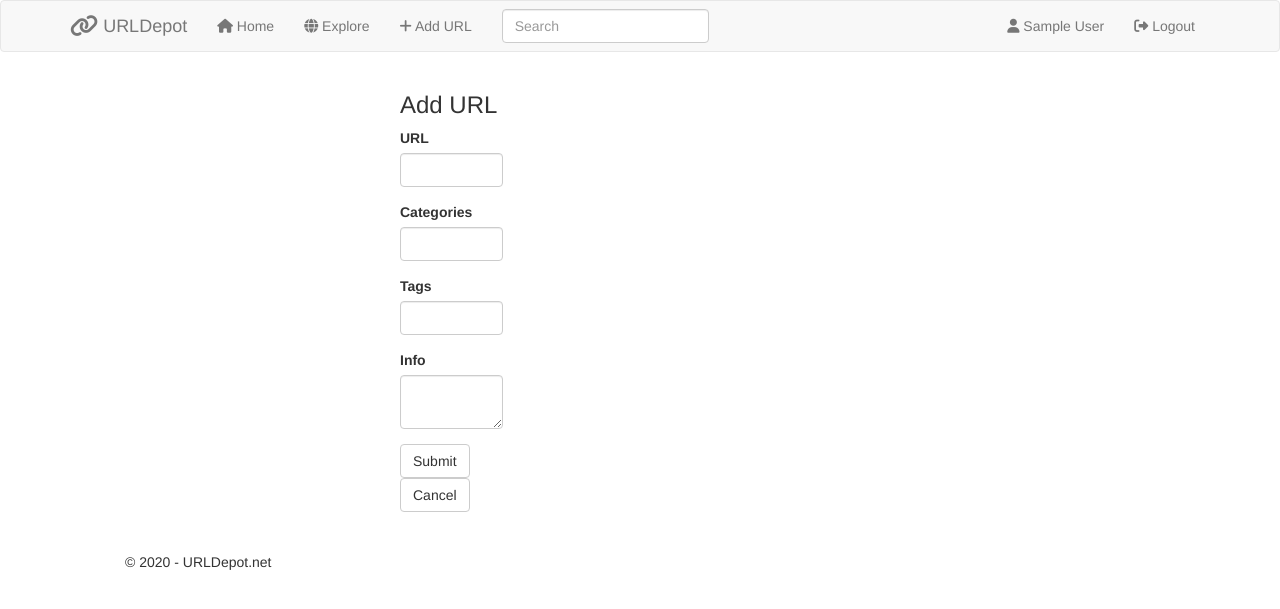
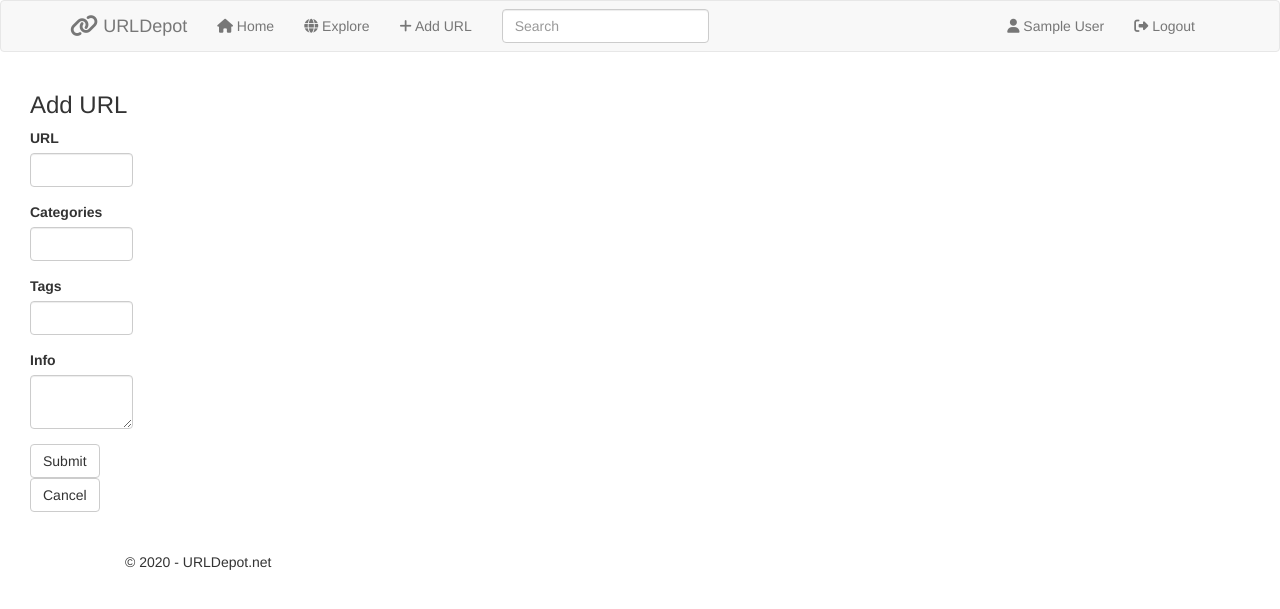
Before and after one commit to eddinn/urldepot, a Flask app: page /addpost in a window 1280 px wide. Shown: the top 609 px of the page. Run offline with Flask 2, Linux system fonts and the light colour scheme; the visitor is signed in with stand-in values (Sample User, id 1); data comes from the database, SQL or seed files in the repository; some libraries are stand-ins or nearby versions.

Commit message:
reconstruct post styling

```diff
--- a/app/templates/base.html
+++ b/app/templates/base.html
@@ -44,7 +44,7 @@
 {% endblock %}
 {% block content %}
     <div class="container" style="float: left;">
-        <div class="container" style="height: auto; width: 400px;">
+        <div class="container" style="float: left; height: auto; width: 400px;">
             {% with messages = get_flashed_messages() %}
             {% if messages %}
                 {% for message in messages %}
```
